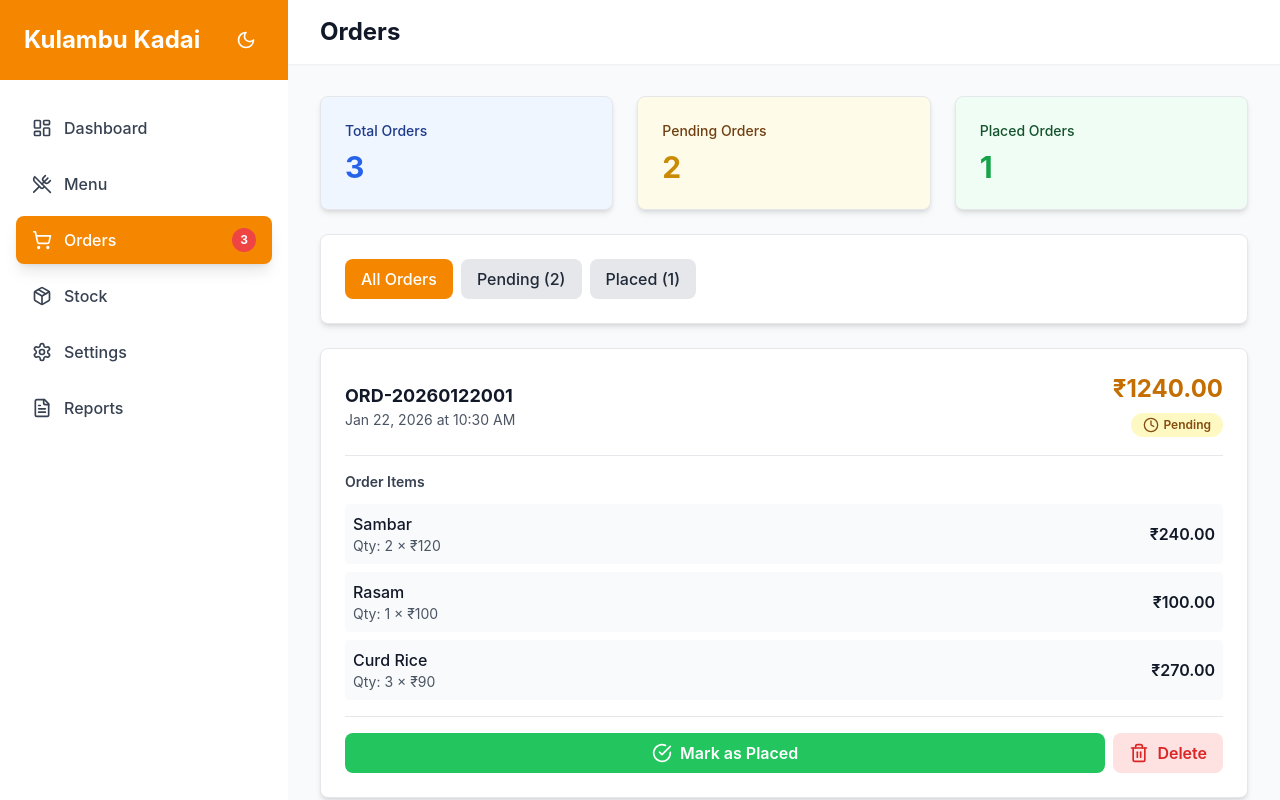
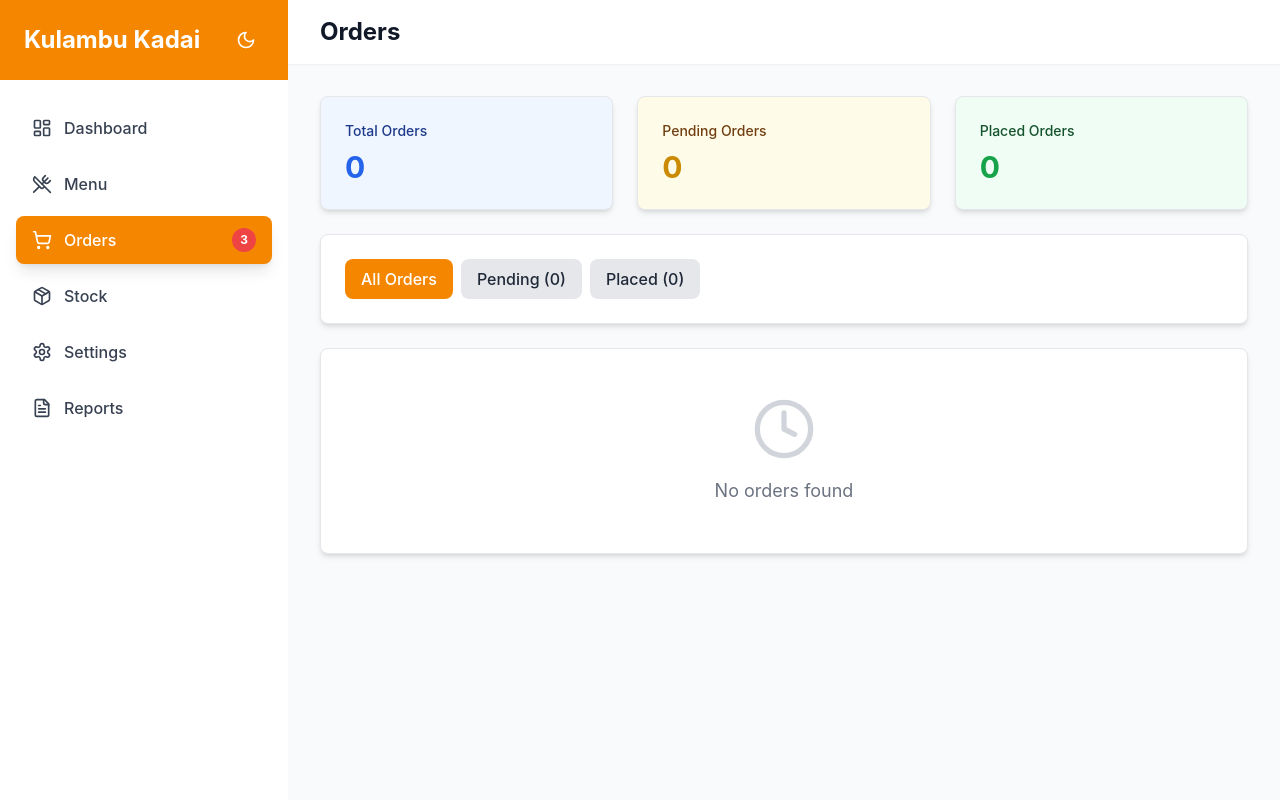
Before and after one commit to sathiskumar449-droid/kulambu-kadai-pos, a React (Vite) app: page /orders-list in a window 1280 px wide. Built offline with nearby package versions, Linux system fonts and the light colour scheme.

Commit message:
Fix orders accuracy and normalize Qty data

```diff
--- a/src/pages/Menu.jsx
+++ b/src/pages/Menu.jsx
@@ -3,14 +3,14 @@ import { Plus, Edit2, Trash2, Save, X } from 'lucide-react'
 
 // Mock menu items with stock info
 const MOCK_MENU_ITEMS = [
-  { id: 1, name: 'Sambar', category: 'Curries', price: 120, unit: 'qty', stock_qty: 50, is_enabled: true },
-  { id: 2, name: 'Rasam', category: 'Curries', price: 100, unit: 'qty', stock_qty: 40, is_enabled: true },
-  { id: 3, name: 'Vaghali', category: 'Curries', price: 140, unit: 'qty', stock_qty: 30, is_enabled: true },
-  { id: 4, name: 'Curd Rice', category: 'Rice Dishes', price: 90, unit: 'qty', stock_qty: 60, is_enabled: true },
-  { id: 5, name: 'Lemon Rice', category: 'Rice Dishes', price: 85, unit: 'qty', stock_qty: 55, is_enabled: true },
-  { id: 6, name: 'Butter Rice', category: 'Rice Dishes', price: 95, unit: 'qty', stock_qty: 45, is_enabled: true },
-  { id: 7, name: 'Ghee Puri', category: 'Breads', price: 40, unit: 'qty', stock_qty: 100, is_enabled: true },
-  { id: 8, name: 'Chappati', category: 'Breads', price: 30, unit: 'qty', stock_qty: 150, is_enabled: true }
+  { id: 1, name: 'Sambar', category: 'Curries', price: 120, unit: 'Qty', stock_qty: 50, is_enabled: true },
+  { id: 2, name: 'Rasam', category: 'Curries', price: 100, unit: 'Qty', stock_qty: 40, is_enabled: true },
+  { id: 3, name: 'Vaghali', category: 'Curries', price: 140, unit: 'Qty', stock_qty: 30, is_enabled: true },
+  { id: 4, name: 'Curd Rice', category: 'Rice Dishes', price: 90, unit: 'Qty', stock_qty: 60, is_enabled: true },
+  { id: 5, name: 'Lemon Rice', category: 'Rice Dishes', price: 85, unit: 'Qty', stock_qty: 55, is_enabled: true },
+  { id: 6, name: 'Butter Rice', category: 'Rice Dishes', price: 95, unit: 'Qty', stock_qty: 45, is_enabled: true },
+  { id: 7, name: 'Ghee Puri', category: 'Breads', price: 40, unit: 'Qty', stock_qty: 100, is_enabled: true },
+  { id: 8, name: 'Chappati', category: 'Breads', price: 30, unit: 'Qty', stock_qty: 150, is_enabled: true }
 ]
 
 export default function Menu() {
@@ -22,16 +22,24 @@ export default function Menu() {
     name: '',
     price: '',
     category: '',
-    unit: 'qty',
+    unit: 'Qty',
     stock_qty: '',
     is_enabled: true
   })
+
+  const normalizeUnits = (items) => items.map(item => ({
+    ...item,
+    unit: item.unit === 'qty' ? 'Qty' : item.unit
+  }))
 
   useEffect(() => {
     setTimeout(() => {
       const saved = localStorage.getItem('menuItems')
       if (saved) {
-        setMenuItems(JSON.parse(saved))
+        const parsed = JSON.parse(saved)
+        const normalized = normalizeUnits(parsed)
+        setMenuItems(normalized)
+        localStorage.setItem('menuItems', JSON.stringify(normalized))
       } else {
         setMenuItems(MOCK_MENU_ITEMS)
         localStorage.setItem('menuItems', JSON.stringify(MOCK_MENU_ITEMS))
@@ -41,8 +49,9 @@ export default function Menu() {
   }, [])
 
   const persistItems = (items) => {
-    setMenuItems(items)
-    localStorage.setItem('menuItems', JSON.stringify(items))
+    const normalized = normalizeUnits(items)
+    setMenuItems(normalized)
+    localStorage.setItem('menuItems', JSON.stringify(normalized))
   }
 
   const handleInputChange = (e) => {
@@ -58,7 +67,7 @@ export default function Menu() {
       name: '',
       price: '',
       category: '',
-      unit: 'qty',
+      unit: 'Qty',
       stock_qty: '',
       is_enabled: true
     })
--- a/src/pages/Orders.jsx
+++ b/src/pages/Orders.jsx
@@ -4,14 +4,14 @@ import { motion, AnimatePresence } from 'framer-motion'
 
 // Mock menu items
 const MOCK_MENU_ITEMS = [
-  { id: 1, name: 'Sambar', category: 'Curries', price: 120, unit: 'qty' },
-  { id: 2, name: 'Rasam', category: 'Curries', price: 100, unit: 'qty' },
-  { id: 3, name: 'Vaghali', category: 'Curries', price: 140, unit: 'qty' },
-  { id: 4, name: 'Curd Rice', category: 'Rice Dishes', price: 90, unit: 'qty' },
-  { id: 5, name: 'Lemon Rice', category: 'Rice Dishes', price: 85, unit: 'qty' },
-  { id: 6, name: 'Butter Rice', category: 'Rice Dishes', price: 95, unit: 'qty' },
-  { id: 7, name: 'Ghee Puri', category: 'Breads', price: 40, unit: 'qty' },
-  { id: 8, name: 'Chappati', category: 'Breads', price: 30, unit: 'qty' }
+  { id: 1, name: 'Sambar', category: 'Curries', price: 120, unit: 'Qty' },
+  { id: 2, name: 'Rasam', category: 'Curries', price: 100, unit: 'Qty' },
+  { id: 3, name: 'Vaghali', category: 'Curries', price: 140, unit: 'Qty' },
+  { id: 4, name: 'Curd Rice', category: 'Rice Dishes', price: 90, unit: 'Qty' },
+  { id: 5, name: 'Lemon Rice', category: 'Rice Dishes', price: 85, unit: 'Qty' },
+  { id: 6, name: 'Butter Rice', category: 'Rice Dishes', price: 95, unit: 'Qty' },
+  { id: 7, name: 'Ghee Puri', category: 'Breads', price: 40, unit: 'Qty' },
+  { id: 8, name: 'Chappati', category: 'Breads', price: 30, unit: 'Qty' }
 ]
 
 export default function Orders() {
--- a/src/pages/OrdersList.jsx
+++ b/src/pages/OrdersList.jsx
@@ -2,57 +2,50 @@ import { useState, useEffect } from 'react'
 import { CheckCircle, Clock, Trash2 } from 'lucide-react'
 import { format } from 'date-fns'
 
-// Mock orders data
-const MOCK_ORDERS = [
-  {
-    id: 1,
-    orderNumber: 'ORD-20260122001',
-    date: '2026-01-22',
-    time: '10:30 AM',
-    totalAmount: 1240,
-    status: 'pending',
-    items: [
-      { name: 'Sambar', quantity: 2, price: 120, subtotal: 240 },
-      { name: 'Rasam', quantity: 1, price: 100, subtotal: 100 },
-      { name: 'Curd Rice', quantity: 3, price: 90, subtotal: 270 }
-    ]
-  },
-  {
-    id: 2,
-    orderNumber: 'ORD-20260122002',
-    date: '2026-01-22',
-    time: '11:15 AM',
-    totalAmount: 520,
-    status: 'placed',
-    items: [
-      { name: 'Ghee Puri', quantity: 8, price: 40, subtotal: 320 },
-      { name: 'Chappati', quantity: 4, price: 30, subtotal: 120 }
-    ]
-  },
-  {
-    id: 3,
-    orderNumber: 'ORD-20260122003',
-    date: '2026-01-22',
-    time: '12:00 PM',
-    totalAmount: 850,
-    status: 'pending',
-    items: [
-      { name: 'Vaghali', quantity: 2, price: 140, subtotal: 280 },
-      { name: 'Lemon Rice', quantity: 4, price: 85, subtotal: 340 },
-      { name: 'Chappati', quantity: 6, price: 30, subtotal: 180 }
-    ]
+export default function OrdersList() {
+  const [orders, setOrders] = useState([])
+  const [filterStatus, setFilterStatus] = useState('all')
+
+  // Keep badge counts and localStorage in sync when orders change
+  const persistOrders = (updater) => {
+    setOrders(prevOrders => {
+      const nextOrders = typeof updater === 'function' ? updater(prevOrders) : updater
+      localStorage.setItem('orders', JSON.stringify(nextOrders))
+      const pendingCount = nextOrders.filter(o => o.status === 'pending').length
+      window.dispatchEvent(new CustomEvent('orderCountChanged', { detail: pendingCount }))
+      return nextOrders
+    })
   }
-]
 
-export default function OrdersList() {
-  const [orders, setOrders] = useState(MOCK_ORDERS)
-  const [filterStatus, setFilterStatus] = useState('all')
+  // Load saved orders once on mount (fallback to empty instead of mocks)
+  useEffect(() => {
+    try {
+      const saved = localStorage.getItem('orders')
+      if (saved) {
+        persistOrders(JSON.parse(saved))
+      }
+    } catch (err) {
+      console.error('Failed to load orders from storage', err)
+    }
+  }, [])
+
+  // Listen for new orders created from the Orders page
+  useEffect(() => {
+    const handleOrderAdded = (event) => {
+      const newOrder = event.detail
+      persistOrders(prevList => {
+        const exists = prevList.some(o => o.orderNumber === newOrder.orderNumber)
+        return exists ? prevList : [...prevList, newOrder]
+      })
+    }
+
+    window.addEventListener('orderAdded', handleOrderAdded)
+    return () => window.removeEventListener('orderAdded', handleOrderAdded)
+  }, [])
 
   // Update badge count when orders change
   const updateOrders = (newOrders) => {
-    setOrders(newOrders)
-    const pendingCount = newOrders.filter(o => o.status === 'pending').length
-    window.dispatchEvent(new CustomEvent('orderCountChanged', { detail: pendingCount }))
+    persistOrders(newOrders)
   }
 
   const markAsPlaced = (orderId) => {
@@ -128,7 +121,9 @@ export default function OrdersList() {
 
       {/* Orders List */}
       <div className="space-y-4">
-        {filteredOrders.map(order => (
+        {filteredOrders.map(order => {
+          const orderTotal = order.totalAmount ?? order.total ?? 0
+          return (
             <div key={order.id} className="card">
               {/* Order Header */}
               <div className="flex items-center justify-between mb-4 pb-4 border-b">
@@ -139,7 +134,7 @@ export default function OrdersList() {
                   </p>
                 </div>
                 <div className="text-right">
-                <p className="text-2xl font-bold text-primary-600">₹{order.totalAmount.toFixed(2)}</p>
+                  <p className="text-2xl font-bold text-primary-600">₹{orderTotal.toFixed(2)}</p>
                   <span className={`inline-flex items-center px-3 py-1 rounded-full text-xs font-semibold mt-2 ${
                     order.status === 'pending'
                       ? 'bg-yellow-100 text-yellow-800'
@@ -164,7 +159,7 @@ export default function OrdersList() {
               <div className="mb-4">
                 <h4 className="text-sm font-semibold text-gray-700 mb-3">Order Items</h4>
                 <div className="space-y-2">
-                {order.items.map((item, idx) => (
+                  {(order.items ?? []).map((item, idx) => (
                     <div key={idx} className="flex items-center justify-between p-2 bg-gray-50 rounded">
                       <div className="flex-1">
                         <p className="font-medium text-gray-900">{item.name}</p>
@@ -196,7 +191,8 @@ export default function OrdersList() {
                 </button>
               </div>
             </div>
-        ))}
+          )
+        })}
 
         {filteredOrders.length === 0 && (
           <div className="card text-center py-12">
--- a/src/pages/Stock.jsx
+++ b/src/pages/Stock.jsx
@@ -4,25 +4,33 @@ import { format } from 'date-fns'
 
 // Mock menu items with stock info (shared with Menu.jsx)
 const MOCK_MENU_ITEMS = [
-  { id: 1, name: 'Sambar', category: 'Curries', price: 120, unit: 'qty', stock_qty: 50, is_enabled: true },
-  { id: 2, name: 'Rasam', category: 'Curries', price: 100, unit: 'qty', stock_qty: 40, is_enabled: true },
-  { id: 3, name: 'Vaghali', category: 'Curries', price: 140, unit: 'qty', stock_qty: 30, is_enabled: true },
-  { id: 4, name: 'Curd Rice', category: 'Rice Dishes', price: 90, unit: 'qty', stock_qty: 60, is_enabled: true },
-  { id: 5, name: 'Lemon Rice', category: 'Rice Dishes', price: 85, unit: 'qty', stock_qty: 55, is_enabled: true },
-  { id: 6, name: 'Butter Rice', category: 'Rice Dishes', price: 95, unit: 'qty', stock_qty: 45, is_enabled: true },
-  { id: 7, name: 'Ghee Puri', category: 'Breads', price: 40, unit: 'qty', stock_qty: 100, is_enabled: true },
-  { id: 8, name: 'Chappati', category: 'Breads', price: 30, unit: 'qty', stock_qty: 150, is_enabled: true }
+  { id: 1, name: 'Sambar', category: 'Curries', price: 120, unit: 'Qty', stock_qty: 50, is_enabled: true },
+  { id: 2, name: 'Rasam', category: 'Curries', price: 100, unit: 'Qty', stock_qty: 40, is_enabled: true },
+  { id: 3, name: 'Vaghali', category: 'Curries', price: 140, unit: 'Qty', stock_qty: 30, is_enabled: true },
+  { id: 4, name: 'Curd Rice', category: 'Rice Dishes', price: 90, unit: 'Qty', stock_qty: 60, is_enabled: true },
+  { id: 5, name: 'Lemon Rice', category: 'Rice Dishes', price: 85, unit: 'Qty', stock_qty: 55, is_enabled: true },
+  { id: 6, name: 'Butter Rice', category: 'Rice Dishes', price: 95, unit: 'Qty', stock_qty: 45, is_enabled: true },
+  { id: 7, name: 'Ghee Puri', category: 'Breads', price: 40, unit: 'Qty', stock_qty: 100, is_enabled: true },
+  { id: 8, name: 'Chappati', category: 'Breads', price: 30, unit: 'Qty', stock_qty: 150, is_enabled: true }
 ]
 
 export default function Stock() {
   const [menuItems, setMenuItems] = useState([])
   const [loading, setLoading] = useState(true)
 
+  const normalizeUnits = (items) => items.map(item => ({
+    ...item,
+    unit: item.unit === 'qty' ? 'Qty' : item.unit
+  }))
+
   useEffect(() => {
     setTimeout(() => {
       const saved = localStorage.getItem('menuItems')
       if (saved) {
-        setMenuItems(JSON.parse(saved))
+        const parsed = JSON.parse(saved)
+        const normalized = normalizeUnits(parsed)
+        setMenuItems(normalized)
+        localStorage.setItem('menuItems', JSON.stringify(normalized))
       } else {
         setMenuItems(MOCK_MENU_ITEMS)
         localStorage.setItem('menuItems', JSON.stringify(MOCK_MENU_ITEMS))
```
Lines whose indentation alone changed are shown as unchanged.
